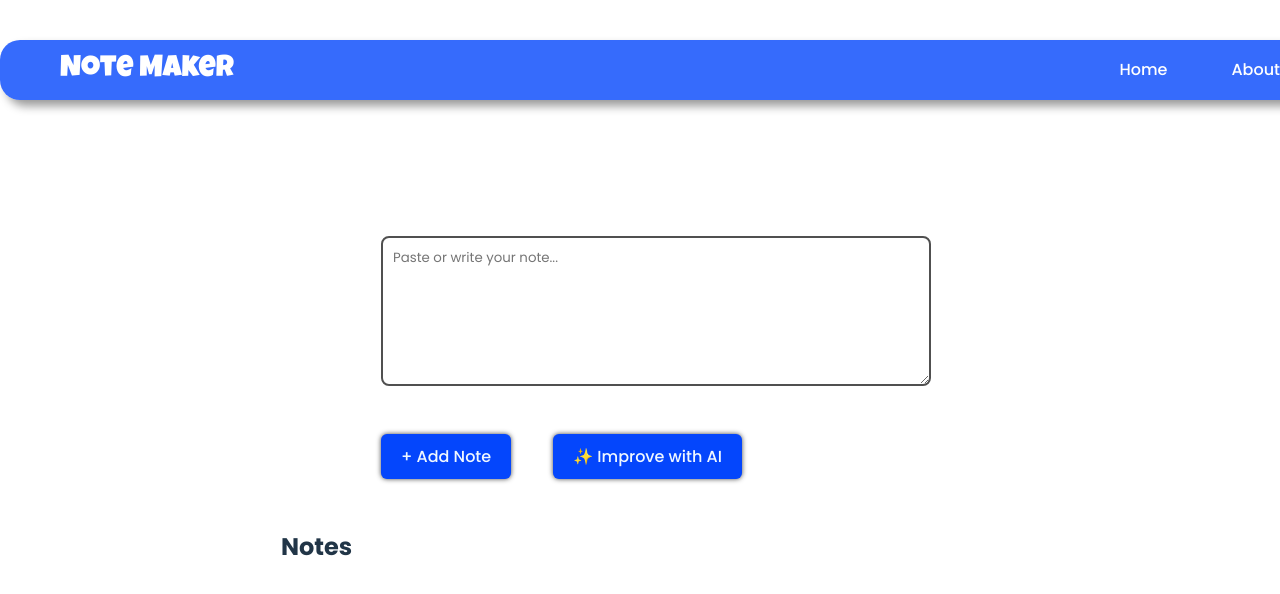
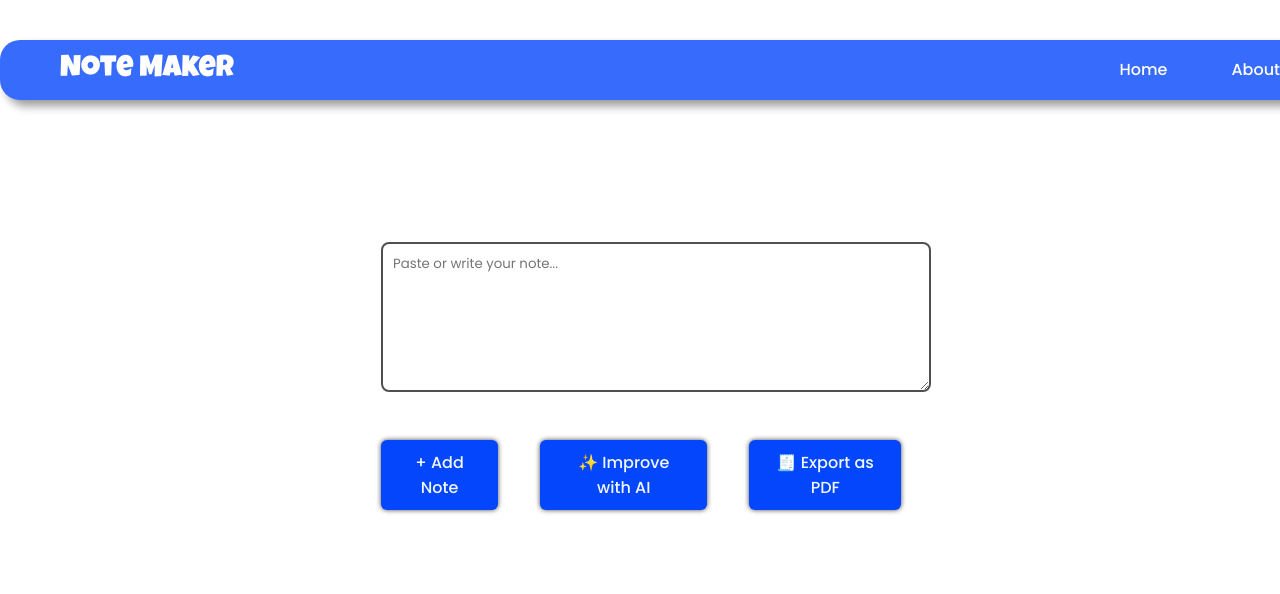
Before and after one commit to Rajat-264/note-maker-frontend, a React (Vite) app: page /topic/1 in a window 1280 px wide. Shown: the top 594 px of the page. Built offline with nearby package versions, Linux system fonts and the light colour scheme; no server answers; a web font is replaced by a local one.

Commit message:
Dont know

```diff
--- a/package.json
+++ b/package.json
@@ -13,6 +13,8 @@
     "@tailwindcss/vite": "^4.1.6",
     "axios": "^1.9.0",
     "github-markdown-css": "^5.8.1",
+    "html2canvas": "^1.4.1",
+    "jspdf": "^3.0.1",
     "react": "^19.1.0",
     "react-dom": "^19.1.0",
     "react-markdown": "^10.1.0",
--- a/src/pages/Topic.jsx
+++ b/src/pages/Topic.jsx
@@ -3,6 +3,8 @@ import { useParams } from 'react-router-dom';
 import API from '../../services/api';
 import './Topic.css';
 import ReactMarkdown from 'react-markdown';
+import jsPDF from 'jspdf';
+import html2canvas from 'html2canvas';
 
 export default function Topic() {
   const { id } = useParams();
@@ -44,6 +46,26 @@ export default function Topic() {
     }
   };
 
+  const downloadAsPDF = async () => {
+    const element = document.getElementById('pdf-content');
+    if (!element) return;
+
+    const canvas = await html2canvas(element, {
+      scale: 2,
+      useCORS: true,
+      logging: false,
+    });
+
+    const imgData = canvas.toDataURL('image/png');
+    const pdf = new jsPDF('p', 'mm', 'a4');
+    const pageWidth = pdf.internal.pageSize.getWidth();
+    const imgProps = pdf.getImageProperties(imgData);
+    const imgHeight = (imgProps.height * pageWidth) / imgProps.width;
+
+    pdf.addImage(imgData, 'PNG', 0, 0, pageWidth, imgHeight);
+    pdf.save(`${topic?.title || 'topic'}.pdf`);
+  };
+
   return (
     <div className="topic-page">
       <h1 className="title">{topic?.title}</h1>
@@ -62,24 +84,27 @@ export default function Topic() {
           <button onClick={handleImproveWithAI} className="button">
             ✨ Improve with AI
           </button>
+          <button onClick={downloadAsPDF} className="button">
+            🧾 Export as PDF
+          </button>
         </div>
       </div>
 
-      <div className="note-list-container">
-        <h2 className="header">Notes</h2>
+      <div className="note-list-container" id="pdf-content">
+        <h2 className="header">{topic?.title}</h2>
         <ul className="note-list">
           {topic?.notes?.map((note, idx) => (
             <li key={idx} className="markdown-wrapper">
               <div className="markdown-container">
                 <ReactMarkdown
                   components={{
-                  code({node, inline, className, children, ...props}) {
+                    code({ node, inline, className, children, ...props }) {
                       return (
                         <code
                           style={{
                             fontFamily: 'Poppins, sans-serif',
                             whiteSpace: 'pre-wrap',
-                      wordBreak: 'break-word'
+                            wordBreak: 'break-word',
                           }}
                           {...props}
                         >
@@ -94,19 +119,18 @@ export default function Topic() {
                             fontFamily: 'Poppins, sans-serif',
                             whiteSpace: 'pre-wrap',
                             wordBreak: 'break-word',
-                overflowWrap: 'anywhere'
+                            overflowWrap: 'anywhere',
                           }}
                         >
                           {children}
                         </pre>
                       );
-        }
+                    },
                   }}
                   className="markdown-body"
                 >
                   {note}
                 </ReactMarkdown>
-
               </div>
             </li>
           ))}
```
Also changed, not shown: 1 other file (tests, documents, lock files or other folders). Lines whose indentation alone changed are shown as unchanged.
